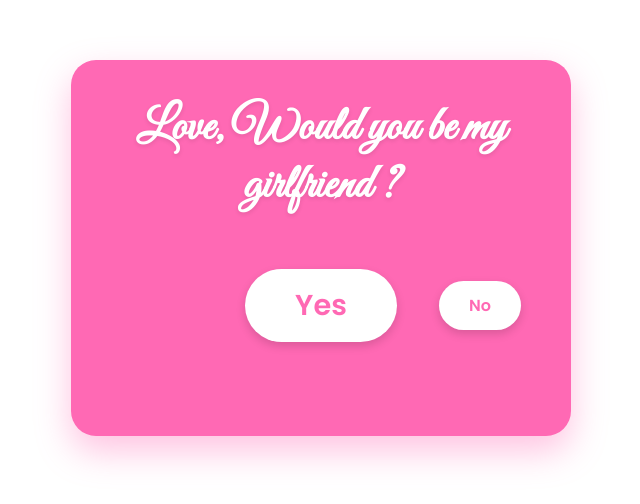
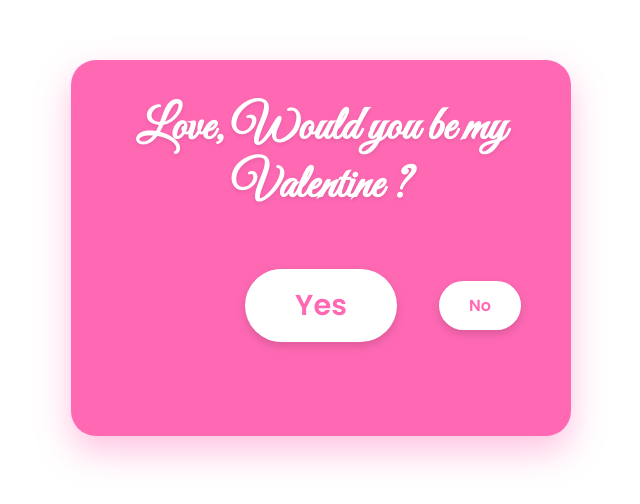
Before and after one commit to Alvynnyo/Valentine, a plain HTML site: page index.html in a window 1280 px wide. Shown: the part 152-656 px from the top of the page, without its empty margins (319-959 px from the left). Drawn offline with Linux system fonts and the light colour scheme.

Commit message:
Girlfriend to Valentine

```diff
--- a/index.html
+++ b/index.html
@@ -14,7 +14,7 @@
   <div class="main-container">
     <!-- Écran 1: Question -->
     <div class="proposal-card" id="proposalBox">
-      <h1>Love, Would you be my girlfriend ?</h1>
+      <h1>Love, Would you be my Valentine ?</h1>
 
       <div class="buttons-wrapper">
         <button class="btn btn-yes" id="yesBtn">Yes</button>
```
